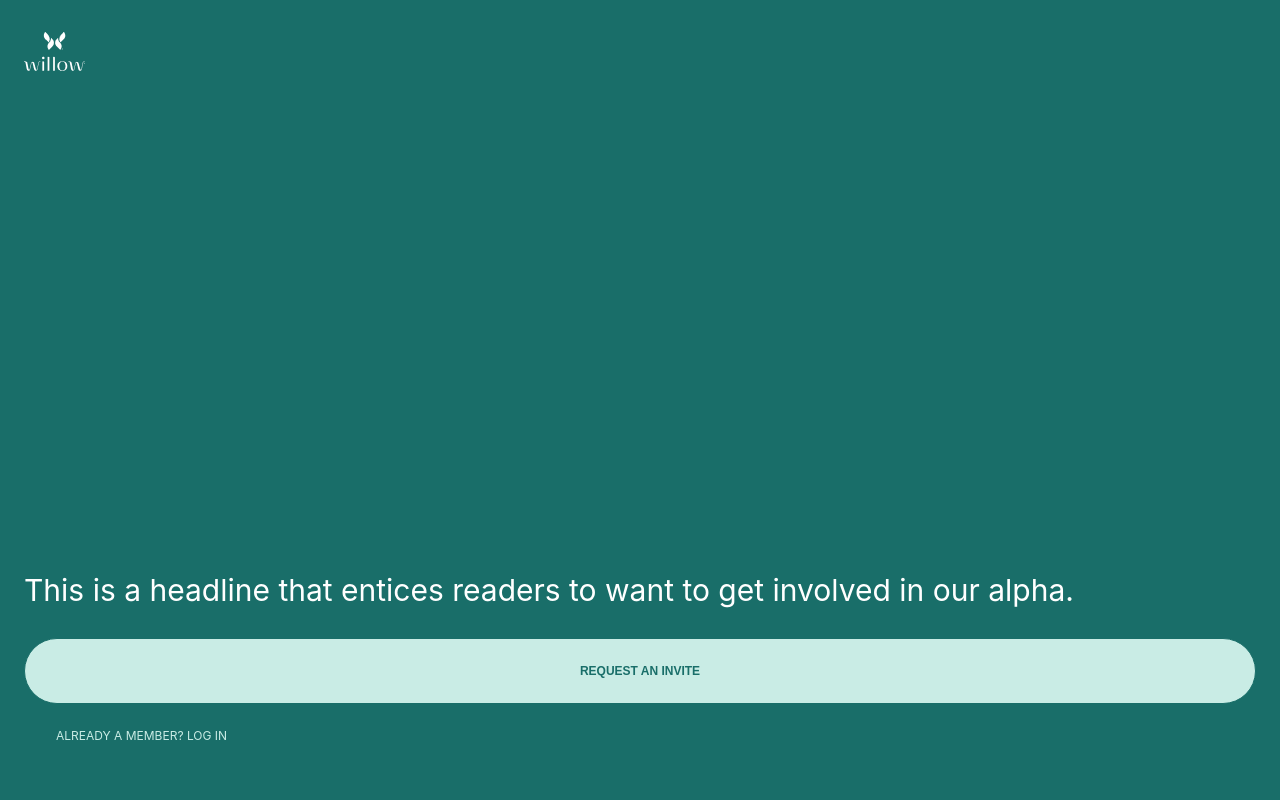
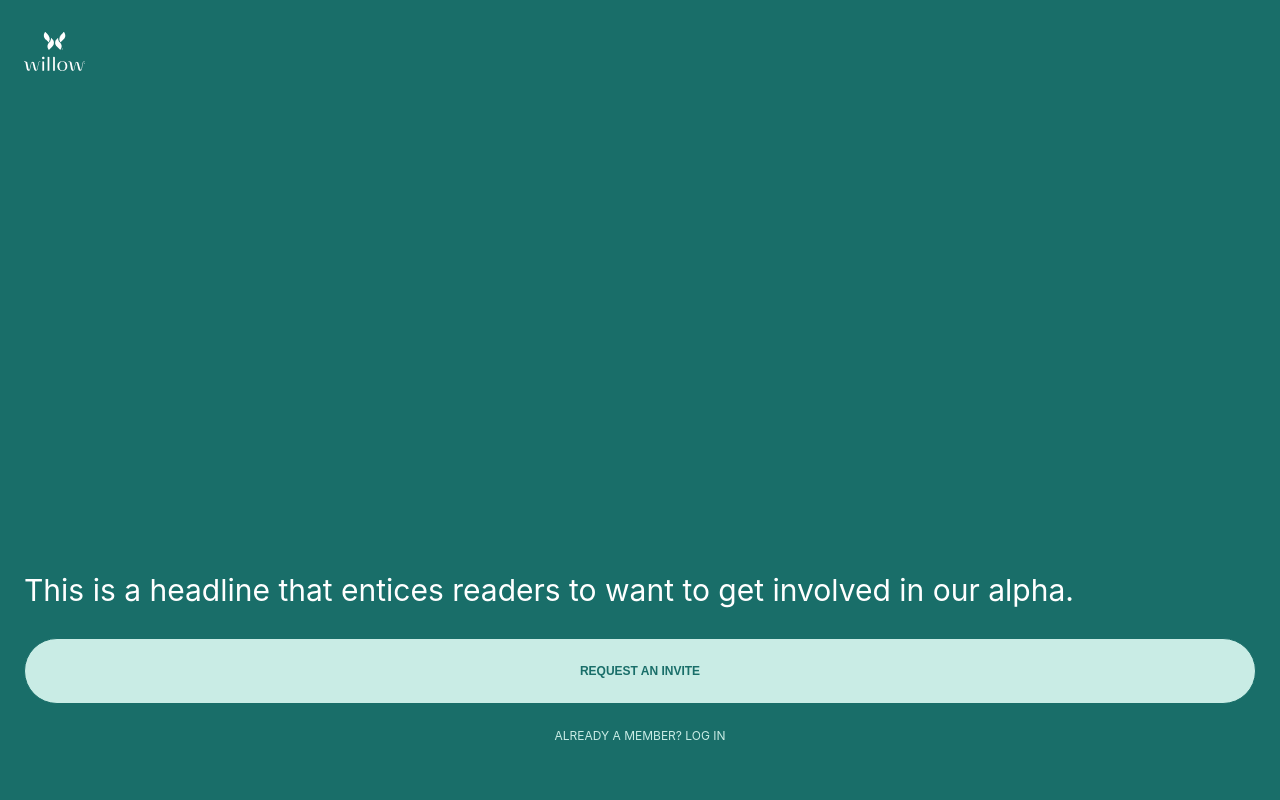
Before and after one commit to rubenmontes-sofomo/ada-poc-web-copy, a Next.js app: page /landing-page in a window 1280 px wide. Shown: the top 800 px of the page. Built offline with nearby package versions, Linux system fonts and the light colour scheme.

Commit message:
update link

```diff
--- a/src/components/Link/Link.module.scss
+++ b/src/components/Link/Link.module.scss
@@ -9,6 +9,7 @@
   text-transform: uppercase;
   text-align: center;
   color: $teal-primary;
+  justify-content: center;
   &.overlay {
     color: $teal-tint-3;
   }
@@ -18,6 +19,15 @@
     font-size: 10px;
     font-weight: bold;
     line-height: 12px;
+  }
+  &.alternative {
+    font-size: 16px;
+    color: $teal-primary;
+    text-transform: none;
+  }
+  &.noHorizontalPadding {
+    padding-left: 0;
+    padding-right: 0;
   }
   .text {
     display: flex;
--- a/src/components/Link/Link.tsx
+++ b/src/components/Link/Link.tsx
@@ -9,6 +9,8 @@ export type LinkProps = {
   href: string
   overlay?: boolean
   icon?: boolean
+  alternative?: boolean
+  noHorizontalPadding?: boolean
 }
 
 export default function LinkButton({
@@ -16,13 +18,18 @@ export default function LinkButton({
   href,
   overlay = true,
   icon,
+  alternative,
+  noHorizontalPadding,
 }: LinkProps) {
   return (
     <Link href={href}>
       <a
-        className={`${styles.link} ${overlay ? styles.overlay : ''} ${
-          icon ? styles.withIcon : ''
-        }`}
+        className={`
+          ${styles.link} ${overlay ? styles.overlay : ''}
+          ${icon ? styles.withIcon : ''}
+          ${alternative ? styles.alternative : ''}
+          ${noHorizontalPadding ? styles.noHorizontalPadding : ''}
+        `}
       >
         <span className={styles.text}>{text}</span>
         {icon && (
```
